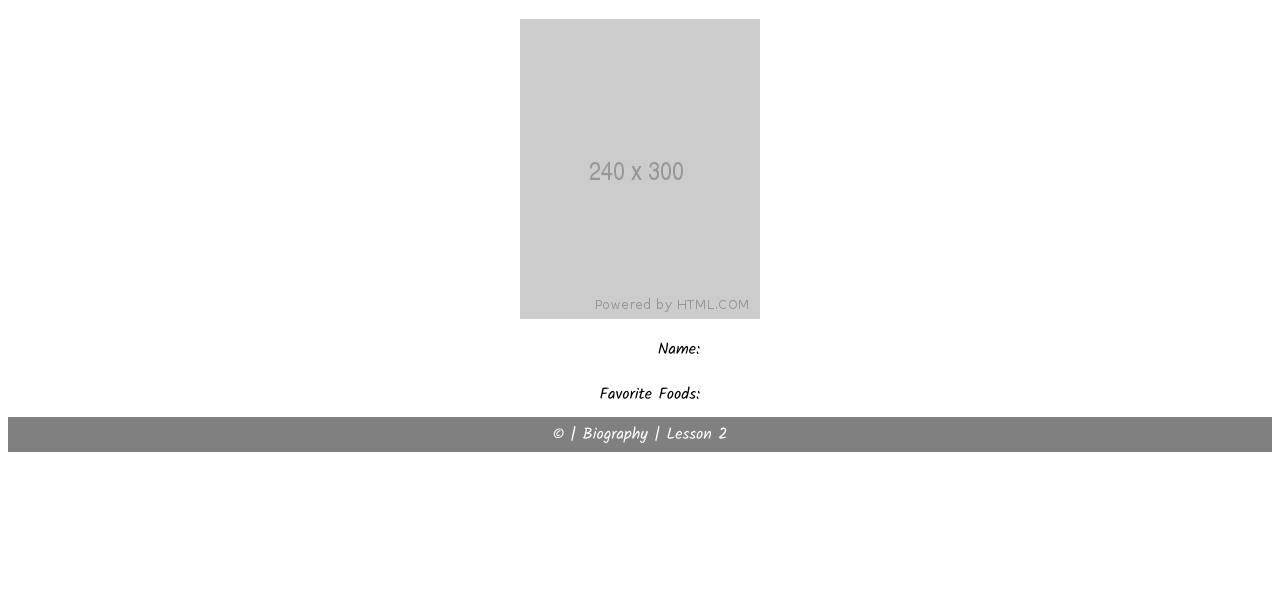
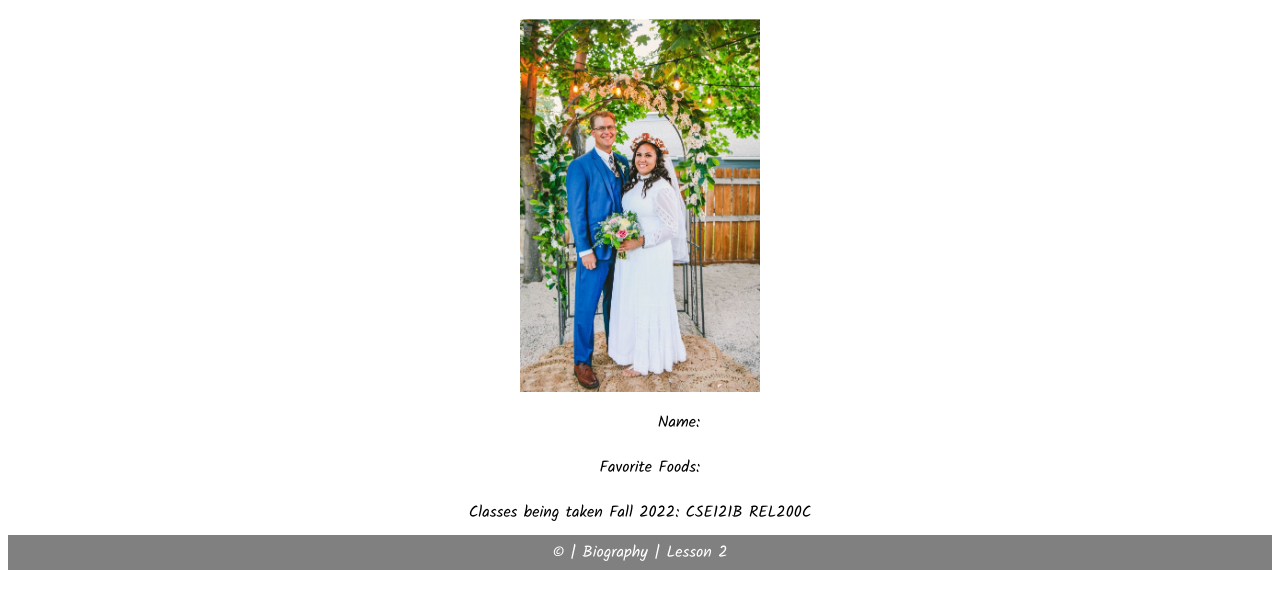
Before and after one commit to TheMaughan/Simply_Javascript, a plain HTML site: page Week-2/task2.html in a window 1280 px wide. Shown: the part 128-736 px from the top of the page. Drawn offline with Linux system fonts and the light colour scheme.

Commit message:
Updates from class

```diff
--- a/Week-2/scripts/task2.js
+++ b/Week-2/scripts/task2.js
@@ -1,19 +1,37 @@
 /* Lesson 2 */
 
 /* VARIABLES */
-
+let student = 'images/me.jpg';
 // Step 1: declare and instantiate a variable to hold your name
 document.querySelector('h1').textContent = "Bryce's Bio";
 
 // Step 2: place the value of the name variable into the HTML file (hint: document.querySelector())
-//document.querySelector('ul').innerHTML = '<li>List Item One</li>'
+document.querySelector('img').setAttribute('src', student);
+document.querySelector('img').setAttribute('width', 240);
+document.querySelector('img').setAttribute('alt', 'Bryce and Imihaa got Married!!');
+// Step 3: declare and instantiate a variable to hold the current year
+let classes = ['CSE121B', 'REL200C', 'ARCH225', 'ARCH290'];
+console.log(classes);
+//classes [2] = 'WDD230';
+//console.log(classes [2]);
 
-
-// Step 3: declare and instantiate a variable to hold the current year
-
+//2 is starting and '1' is how many to take out.
+//classes.shift();
+//document.querySelector('#courses').textContent = classes.join(' ');
+classes.splice(2, 2);
+document.querySelector('#courses').textContent = classes.join(' ');
+//classes.pop();
+//document.querySelector('#courses').textContent = classes.join(' ');
 
 // Step 4: place the value of the current year variable into the HTML file
 
+let currentDateAndTime = Date();
+console.log("It is now "+currentDateAndTime);
+
+let date = new Date();
+
+let year = date.getFullYear(date);
+console.log(year);
 
 // Step 5: declare and instantiate a variable to hold the name of your picture
 
--- a/Week-2/task2.html
+++ b/Week-2/task2.html
@@ -32,6 +32,10 @@
                 <label>Favorite Foods:</label>
                 <span id="food"></span>
             </div>
+            <div>
+                <label>Classes being taken Fall 2022:</label>
+                <span id="courses"></span>
+            </div>
         </section>
     </main>
     <footer>
```
Also changed, not shown: Week-2/images/me.jpg (added).
